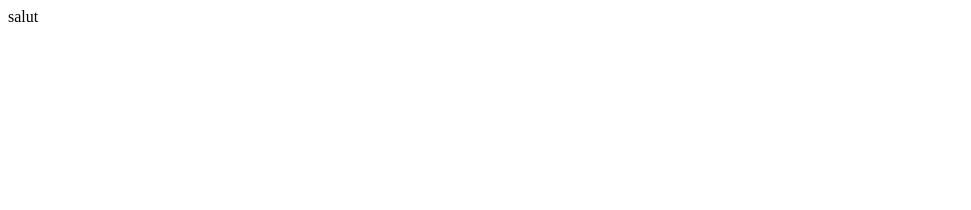
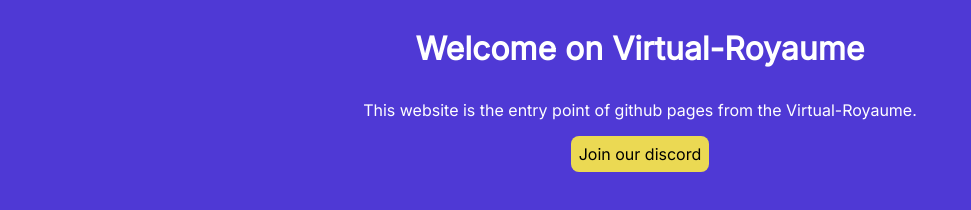
Before and after one commit to Bluzzi/virtual-royaume.github.io, a plain HTML site: page index.html in a window 1280 px wide. Shown: the whole page, without its empty margins (0-971 px from the left). Drawn offline with Linux system fonts and the light colour scheme.

Commit message:
Add more beautiful github pages index

```diff
--- a/index.html
+++ b/index.html
@@ -1 +1,56 @@
-<p>salut</p>
+<html lang="en">
+  <head>
+    <meta charset="UTF-8" />
+    <meta http-equiv="X-UA-Compatible" content="IE=edge" />
+    <meta name="viewport" content="width=device-width, initial-scale=1.0" />
+    <link rel="preconnect" href="https://fonts.googleapis.com" />
+    <link rel="preconnect" href="https://fonts.gstatic.com" crossorigin />
+    <link
+      href="https://fonts.googleapis.com/css2?family=Inter&display=swap"
+      rel="stylesheet"
+    />
+    <title>Virtual-Royaume</title>
+  </head>
+  <body>
+    <div class="main-container">
+      <h1>Welcome on Virtual-Royaume</h1>
+      <p>
+        This website is the entry point of github pages from the Virtual-Royaume.
+      </p>
+      <a href="https://discord.com/invite/RxTN8tFUQH">Join our discord</a>
+    </div>
+
+    <style>
+      body {
+        background-color: #4f39d5;
+      }
+
+      * {
+        font-family: 'Inter';
+        color: #ffffff;
+      }
+
+      a {
+        background-color: #ebd953;
+        color: #000000;
+        padding: 8px;
+        border-radius: 8px;
+        text-decoration: none;
+      }
+
+      a:hover {
+        text-decoration: underline;
+      }
+
+      .main-container {
+        display: flex;
+        flex-direction: column;
+        align-items: center;
+      }
+
+      .main-container > * {
+        margin-bottom: 16px;
+      }
+    </style>
+  </body>
+</html>
```
